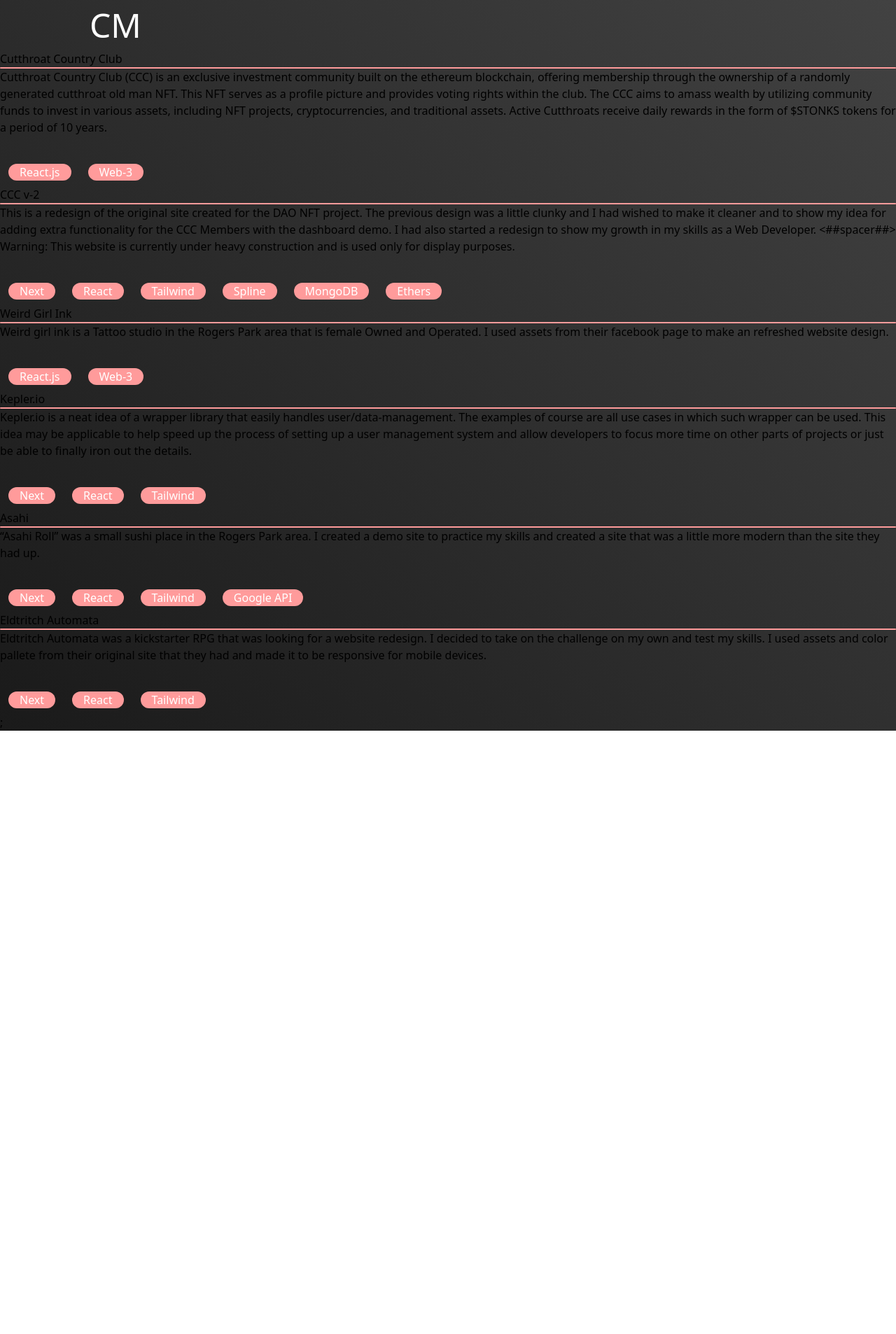
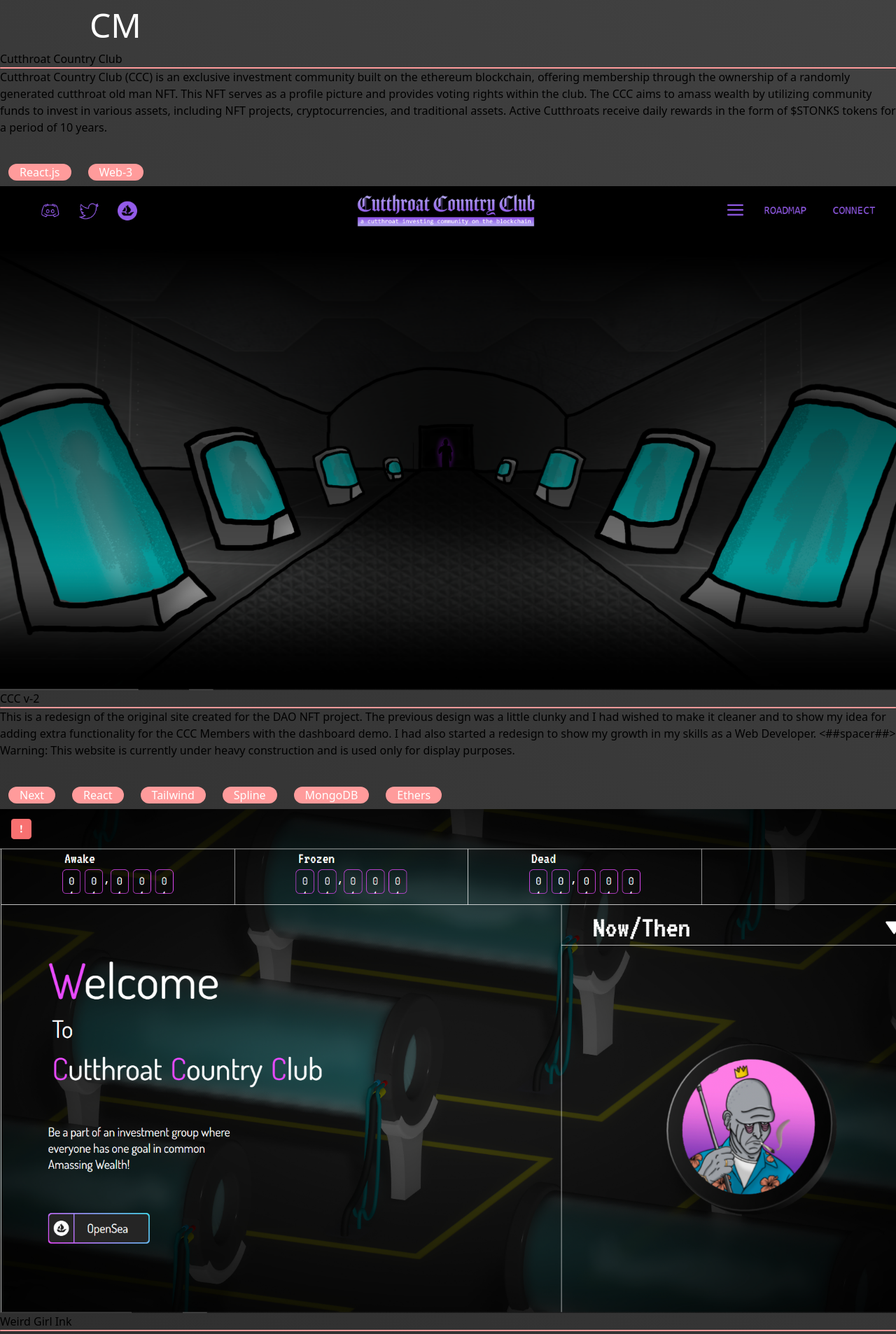
Before and after one commit to syntax-co/portfolio-v8, a Next.js app: page /projects in a window 1280 px wide. Shown: the top 1906 px of the page at 70% size. Before the commit the page ends 1044 px from the top, so only its background shows below. Built offline with nearby package versions, Linux system fonts and the light colour scheme.

Commit message:
project image path fix

```diff
--- a/src/json-files/project_details.json
+++ b/src/json-files/project_details.json
@@ -5,7 +5,7 @@
         "altTitle":"CCC",
         "description":"./text_files/cutthroat-country-club.txt",
         "link":"https://www.cutthroatcountryclub.com/",
-        "imagepath":"./images/ccc-laptop-view.png",
+        "imagepath":"/images/ccc-laptop-view.png",
         "tags":["React.js","Web-3"],
         "construction":false
     },
@@ -15,7 +15,7 @@
         "altTitle":"CCC-v2",
         "description":"./text_files/ccc-v2.txt",
         "link":"https://syntax-co.github.io/ccc-rebuild/",
-        "imagepath":"./images/ccc-v2-browser-view.png",
+        "imagepath":"/images/ccc-v2-browser-view.png",
         "tags":["Next","React","Tailwind","Spline","MongoDB","Ethers"],
         "construction":true
     },
@@ -25,7 +25,7 @@
         "altTitle":"WGI",
         "description":"./text_files/weird-girl-ink.txt",
         "link":"https://syntax-co.github.io/wgi-demo/",
-        "imagepath":"./images/wgi-browser.png",
+        "imagepath":"/images/wgi-browser.png",
         "tags":["React.js","Web-3"],
         "construction":false
     },
@@ -35,7 +35,7 @@
         "altTitle":"Kepler.io",
         "description":"./text_files/kepler-io.txt",
         "link":"https://syntax-co.github.io/kepler-website/",
-        "imagepath":"./images/kepler-browser-view.png",
+        "imagepath":"/images/kepler-browser-view.png",
         "tags":["Next","React","Tailwind"],
         "construction":false
     },
@@ -45,7 +45,7 @@
         "altTitle":"Asahi",
         "description":"./text_files/asahi-redesign.txt",
         "link":"https://syntax-co.github.io/asahi-redesign/",
-        "imagepath":"./images/asahi-home.png",
+        "imagepath":"/images/asahi-home.png",
         "tags":["Next","React","Tailwind","Google API"],
         "construction":false
     },
@@ -55,7 +55,7 @@
         "altTitle":"Eldritch Automata",
         "description":"./text_files/eldritch-automata.txt",
         "link":"https://syntax-co.github.io/eldritch-demo/",
-        "imagepath":"./images/eldritch-website-browser.png",
+        "imagepath":"/images/eldritch-website-browser.png",
         "tags":["Next","React","Tailwind"],
         "construction":false
     }
--- a/src/pages/comps/project-panel.js
+++ b/src/pages/comps/project-panel.js
@@ -1,4 +1,6 @@
+import Image from "next/image";
 import { useEffect, useState } from "react";
+
 
 
 const Tag = ({label}) => {
@@ -53,7 +55,7 @@ const ProjectPanel = ({data}) => {
                 <div className="h-[2px] w-full bg-salmon rounded-full"
                 />
 
-                <div className="project-description"
+                <div className="project-description font-primary"
                 >
                     {text}
                 </div>
@@ -77,11 +79,16 @@ const ProjectPanel = ({data}) => {
 
             <div className="project-panel-image-holder"
             >
-                <div className="w-full h-full bg-center bg-contain bg-no-repeat"
-                style={{
-                    backgroundImage:`url(${data&&data._data.imagepath})`
-                }}
-                />
+
+                <div className="w-full relative aspect-video "
+                >
+                    <Image className="aspect-video "
+                    objectFit="cover"
+                    fill
+                    src={data&&data._data.imagepath}
+                    />
+                </div>
+
             </div>
 
         </div>
--- a/src/styles/projects.css
+++ b/src/styles/projects.css
@@ -89,6 +89,8 @@
     @apply
 
     aspect-video
+    flex items-center
+    relative
 
     sm:mt-auto
     md:mt-auto
```
